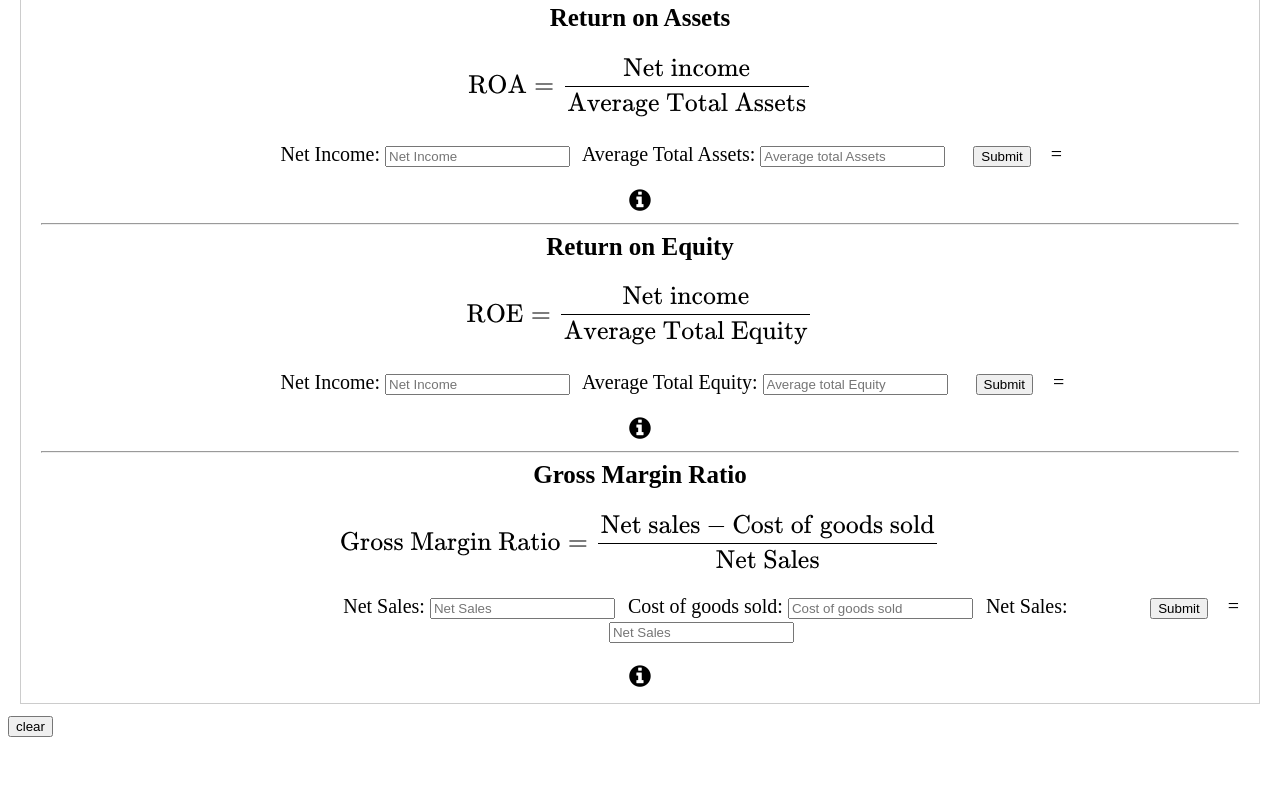
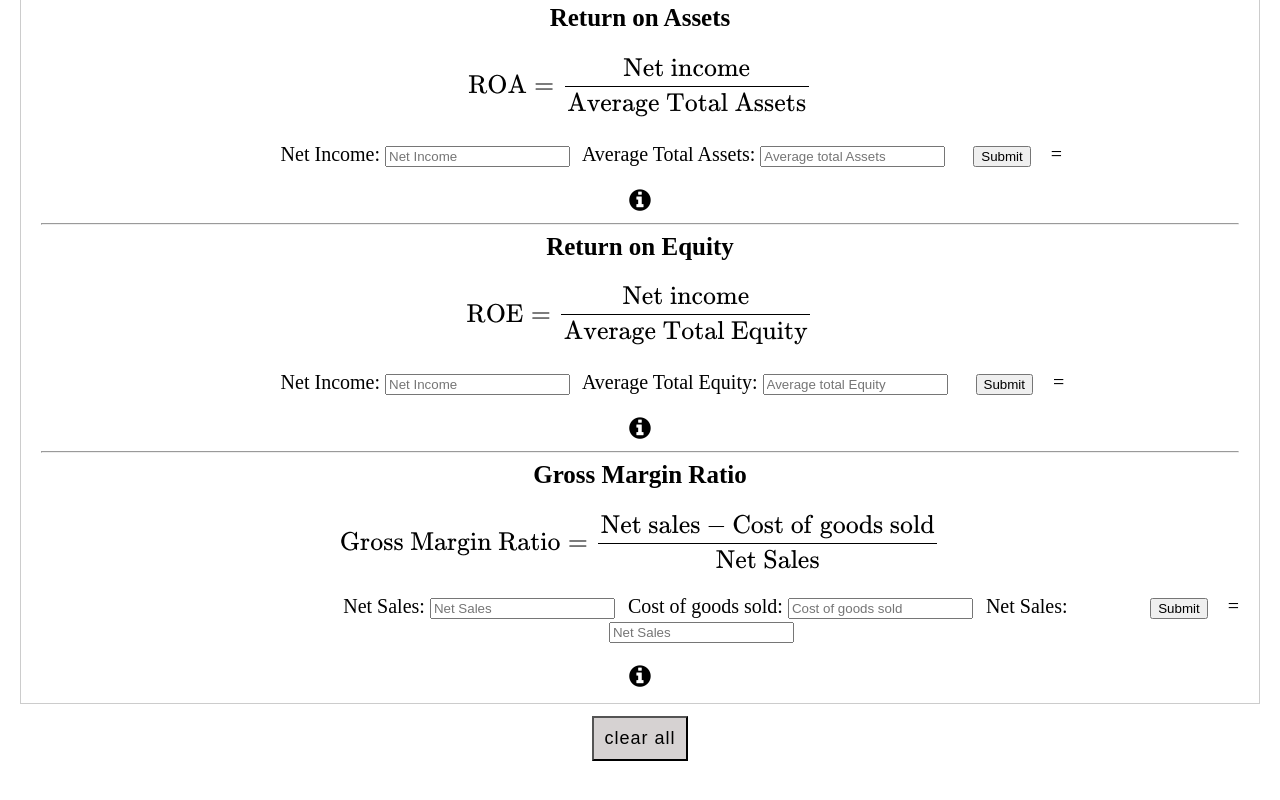
Before and after one commit to marcus-leung/Financial-Ratio-Calculator, a plain HTML site: page index.html in a window 1280 px wide. Shown: the part 378-1178 px from the top of the page. Before the commit the page ends 1123 px from the top, so only its background shows below. Drawn offline with nearby package versions, Linux system fonts and the light colour scheme; some packages are replaced by stand-ins of ours.

Commit message:
Add CSS for clear button

```diff
--- a/index.html
+++ b/index.html
@@ -352,7 +352,7 @@
     <!-- Clear button -->
     <div id="clear-container">
         <div>
-            <button id="clearInputs" onclick="clearInputs()">clear</button>
+            <button id="clearInputs" onclick="clearInputs()">clear all</button>
         </div>
     </div>
 
--- a/style.css
+++ b/style.css
@@ -126,3 +126,17 @@ input::-webkit-inner-spin-button {
   opacity: 1;
   visibility: visible;
 }
+
+#clear-container {
+  display: flex;
+  justify-content: center;
+  margin-bottom: 4%;
+}
+
+#clearInputs {
+  font-size: large;
+  padding: 10px;
+  font-family: Haettenschweiler, 'Arial Narrow Bold', sans-serif;
+  letter-spacing: 1px;
+  background-color: rgb(214, 210, 210);
+}
```
